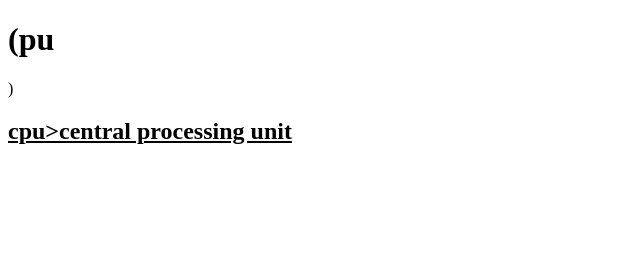
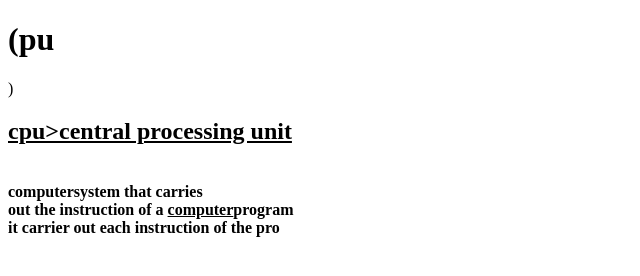
Before and after one commit to iamneo-production/aedbcecfddaeadaeccdfffebaeceaec, a website: page public/index.html in a window 1280 px wide. Shown: the whole page, without its empty margins (0-640 px from the left). Drawn offline with Linux system fonts and the light colour scheme.

Commit message:
Backup Commit

```diff
--- a/public/index.html
+++ b/public/index.html
@@ -9,6 +9,9 @@
 </head>
 <body>
     <h1>(pu</h1>)
-    <h2><u> <b>cpu></bstnds for <i>central processing unit
+    <h2><u> <b>cpu></bstnds for <i>central processing unit</i></u></h2><br
+        it is the postion of a <u>computer</u>system that carries<br>
+        out the instruction of a <u>computer</u>program <br>
+        it carrier out each instruction of the pro
 </body>
 </html>
```
